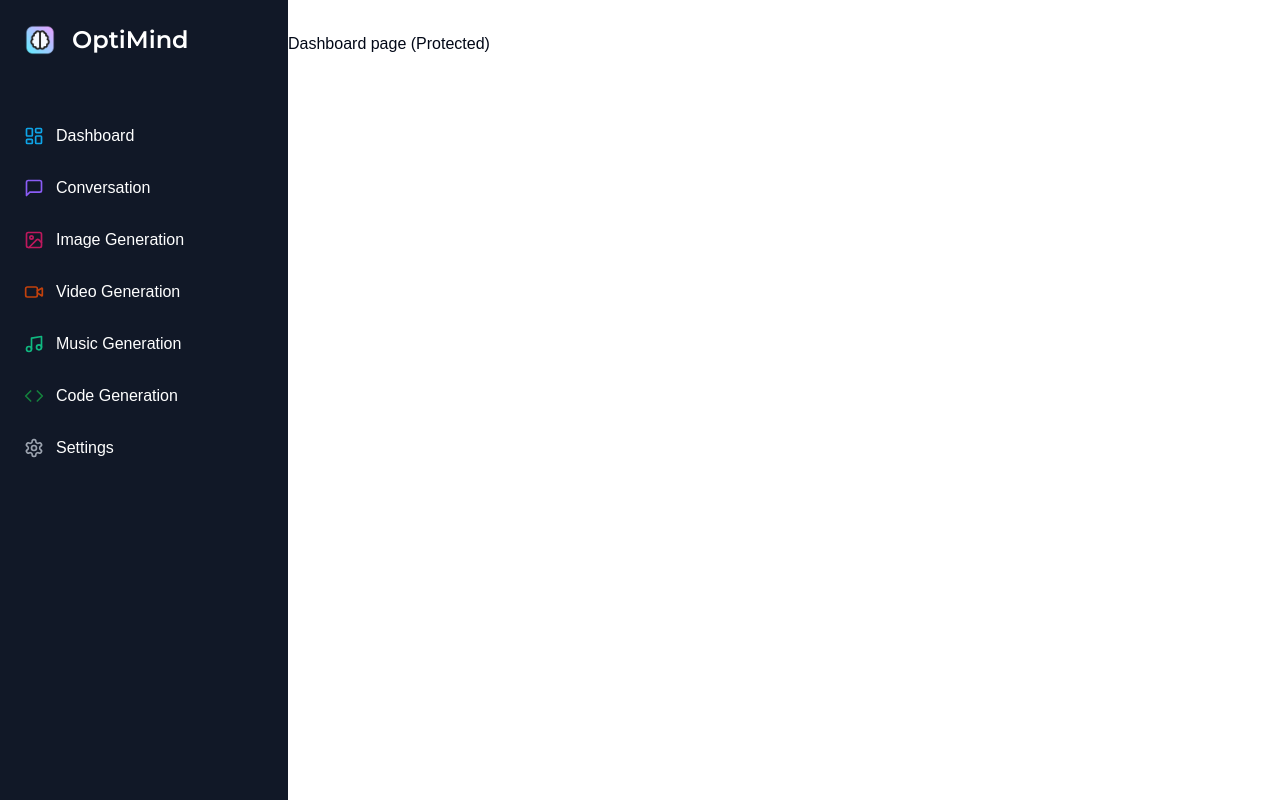
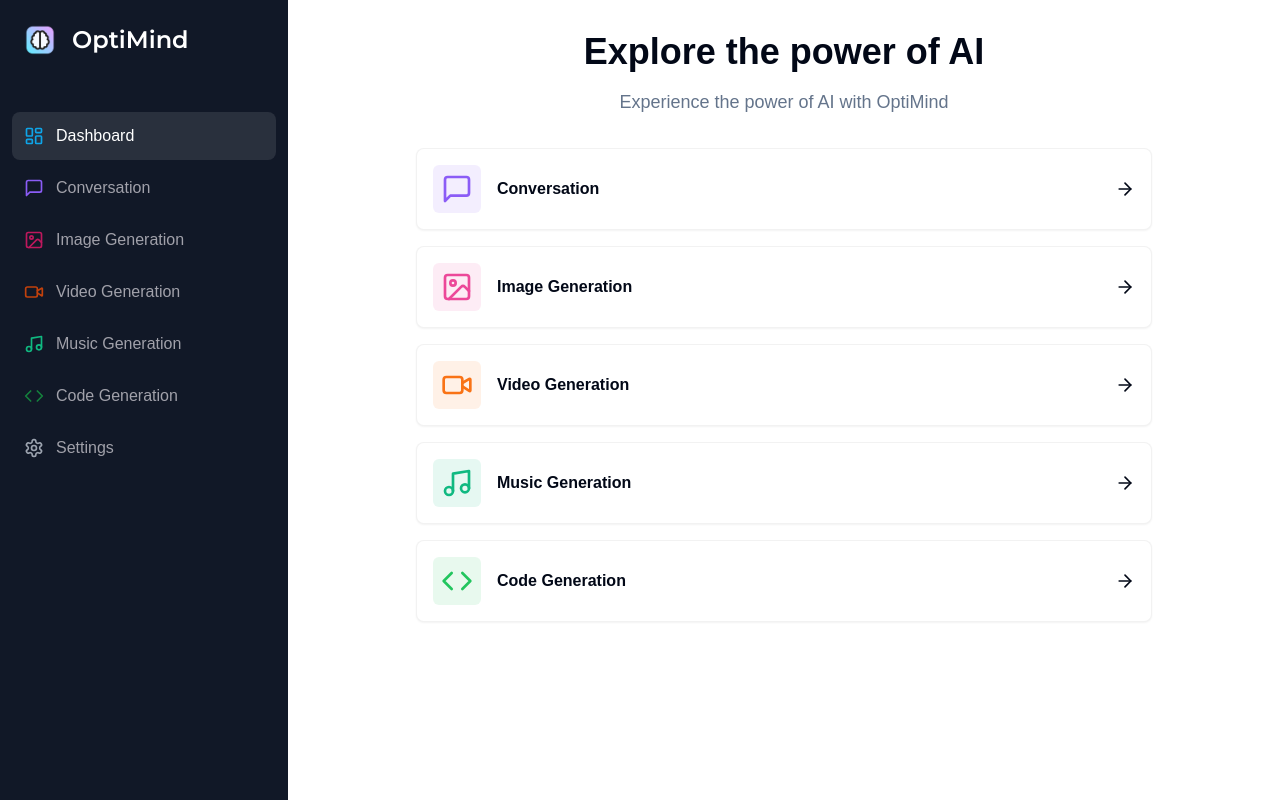
Before and after one commit to SHOOTSTV/optimind, a Next.js app: page /dashboard in a window 1280 px wide. Built offline with nearby package versions, Linux system fonts and the light colour scheme.

Commit message:
feat: add dashboard page with AI tool navigation

```diff
--- a/app/(dashboard)/(routes)/dashboard/page.tsx
+++ b/app/(dashboard)/(routes)/dashboard/page.tsx
@@ -1,7 +1,84 @@
+"use client";
+
+import { Card } from "@/components/ui/card";
+import { cn } from "@/lib/utils";
+import {
+  ArrowRight,
+  Code,
+  Image,
+  MessageSquare,
+  Music,
+  Video,
+} from "lucide-react";
+import { useRouter } from "next/navigation";
+
+const tools = [
+  {
+    label: "Conversation",
+    icon: MessageSquare,
+    color: "text-violet-500",
+    bgColor: "bg-violet-500/10",
+    href: "/conversation",
+  },
+  {
+    label: "Image Generation",
+    icon: Image,
+    color: "text-pink-500",
+    bgColor: "bg-pink-500/10",
+    href: "/image",
+  },
+  {
+    label: "Video Generation",
+    icon: Video,
+    color: "text-orange-500",
+    bgColor: "bg-orange-500/10",
+    href: "/video",
+  },
+  {
+    label: "Music Generation",
+    icon: Music,
+    color: "text-emerald-500",
+    bgColor: "bg-emerald-500/10",
+    href: "/music",
+  },
+  {
+    label: "Code Generation",
+    icon: Code,
+    color: "text-green-500",
+    bgColor: "bg-green-500/10",
+    href: "/code",
+  },
+];
+
 const DashboardPage = () => {
+  const router = useRouter();
   return (
     <div>
-      <p>Dashboard page (Protected)</p>
+      <div className="mb-8 space-y-4">
+        <h2 className="text-center text-2xl font-bold md:text-4xl">
+          Explore the power of AI
+        </h2>
+        <p className="text-center font-light text-muted-foreground md:text-lg">
+          Experience the power of AI with OptiMind
+        </p>
+      </div>
+      <div className="space-y-4 px-4 md:px-20 lg:px-32">
+        {tools.map((tool) => (
+          <Card
+            onClick={() => router.push(tool.href)}
+            key={tool.href}
+            className="flex cursor-pointer items-center justify-between border-black/5 p-4 transition hover:shadow-md"
+          >
+            <div className="flex items-center gap-x-4">
+              <div className={cn(tool.bgColor, "p-2 w-fit rounded-md")}>
+                <tool.icon className={cn(tool.color, "size-8")} />
+              </div>
+              <h2 className="font-bold">{tool.label}</h2>
+            </div>
+            <ArrowRight className="size-5" />
+          </Card>
+        ))}
+      </div>
     </div>
   );
 };
--- a/components/sidebar.tsx
+++ b/components/sidebar.tsx
@@ -13,6 +13,7 @@
 import { Montserrat } from "next/font/google";
 import Image from "next/image";
 import Link from "next/link";
+import { usePathname } from "next/navigation";
 
 const montserrat = Montserrat({
   subsets: ["latin"],
@@ -65,6 +66,7 @@
 ];
 
 const Sidebar = () => {
+  const pathname = usePathname();
   return (
     <div className="h-full flex-col space-y-4 bg-[#111827] py-4 text-white">
       <div className=" flex-1 px-3 py-2">
@@ -81,10 +83,16 @@
             <Link
               href={route.href}
               key={route.href}
-              className="group flex w-full cursor-pointer justify-start rounded-lg p-3 font-medium transition hover:bg-white/10 hover:text-white"
+              className={cn(
+                "group flex w-full cursor-pointer justify-start rounded-lg p-3 font-medium transition hover:bg-white/10 hover:text-white",
+                pathname === route.href
+                  ? "bg-white/10 text-white"
+                  : "text-zinc-400"
+              )}
             >
               <div className="flex flex-1 items-center">
                 <route.icon className={cn("mr-3 size-5", route.color)} />
+
                 {route.label}
               </div>
             </Link>
--- /dev/null
+++ b/components/ui/card.tsx
@@ -0,0 +1,79 @@
+import * as React from "react"
+
+import { cn } from "@/lib/utils"
+
+const Card = React.forwardRef<
+  HTMLDivElement,
+  React.HTMLAttributes<HTMLDivElement>
+>(({ className, ...props }, ref) => (
+  <div
+    ref={ref}
+    className={cn(
+      "rounded-lg border bg-card text-card-foreground shadow-sm",
+      className
+    )}
+    {...props}
+  />
+))
+Card.displayName = "Card"
+
+const CardHeader = React.forwardRef<
+  HTMLDivElement,
+  React.HTMLAttributes<HTMLDivElement>
+>(({ className, ...props }, ref) => (
+  <div
+    ref={ref}
+    className={cn("flex flex-col space-y-1.5 p-6", className)}
+    {...props}
+  />
+))
+CardHeader.displayName = "CardHeader"
+
+const CardTitle = React.forwardRef<
+  HTMLDivElement,
+  React.HTMLAttributes<HTMLDivElement>
+>(({ className, ...props }, ref) => (
+  <div
+    ref={ref}
+    className={cn(
+      "text-2xl font-semibold leading-none tracking-tight",
+      className
+    )}
+    {...props}
+  />
+))
+CardTitle.displayName = "CardTitle"
+
+const CardDescription = React.forwardRef<
+  HTMLDivElement,
+  React.HTMLAttributes<HTMLDivElement>
+>(({ className, ...props }, ref) => (
+  <div
+    ref={ref}
+    className={cn("text-sm text-muted-foreground", className)}
+    {...props}
+  />
+))
+CardDescription.displayName = "CardDescription"
+
+const CardContent = React.forwardRef<
+  HTMLDivElement,
+  React.HTMLAttributes<HTMLDivElement>
+>(({ className, ...props }, ref) => (
+  <div ref={ref} className={cn("p-6 pt-0", className)} {...props} />
+))
+CardContent.displayName = "CardContent"
+
+const CardFooter = React.forwardRef<
+  HTMLDivElement,
+  React.HTMLAttributes<HTMLDivElement>
+>(({ className, ...props }, ref) => (
+  <div
+    ref={ref}
+    className={cn("flex items-center p-6 pt-0", className)}
+    {...props}
+  />
+))
+CardFooter.displayName = "CardFooter"
+
+export { Card, CardHeader, CardFooter, CardTitle, CardDescription, CardContent }
```
